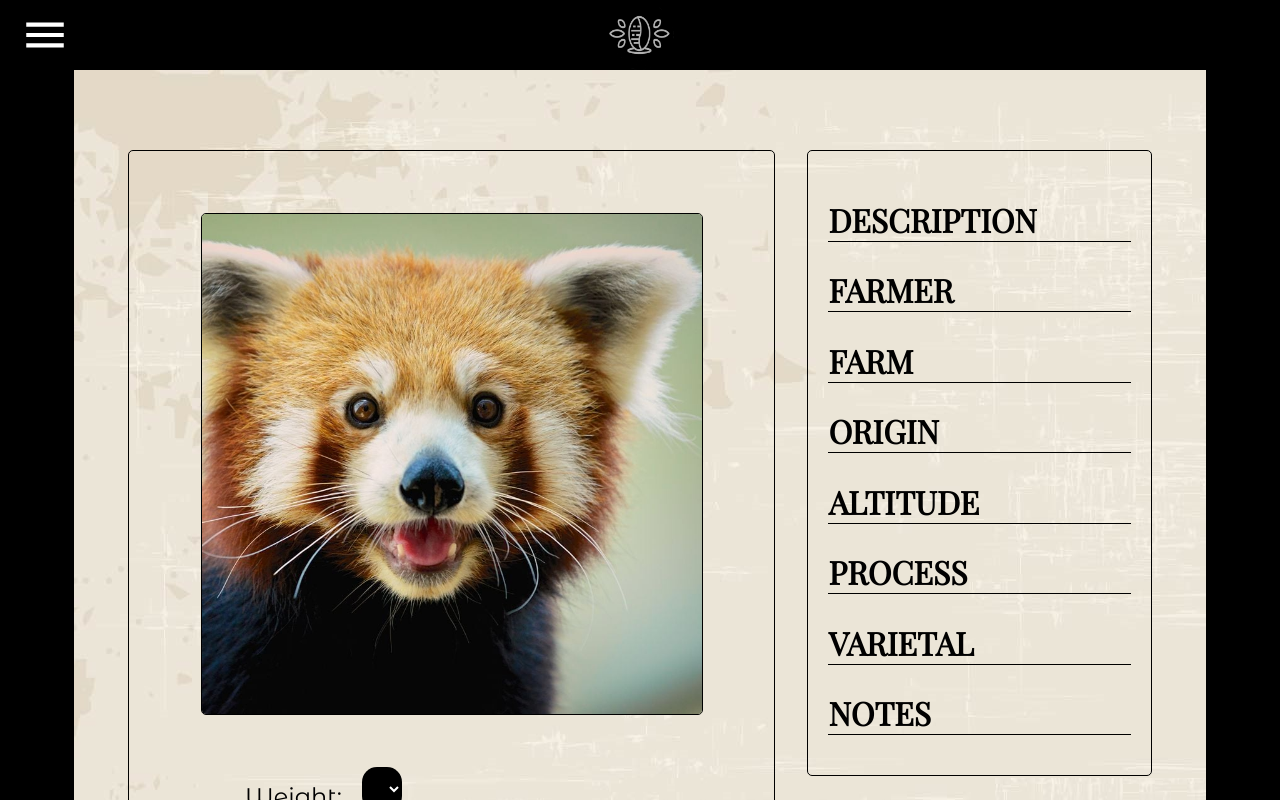
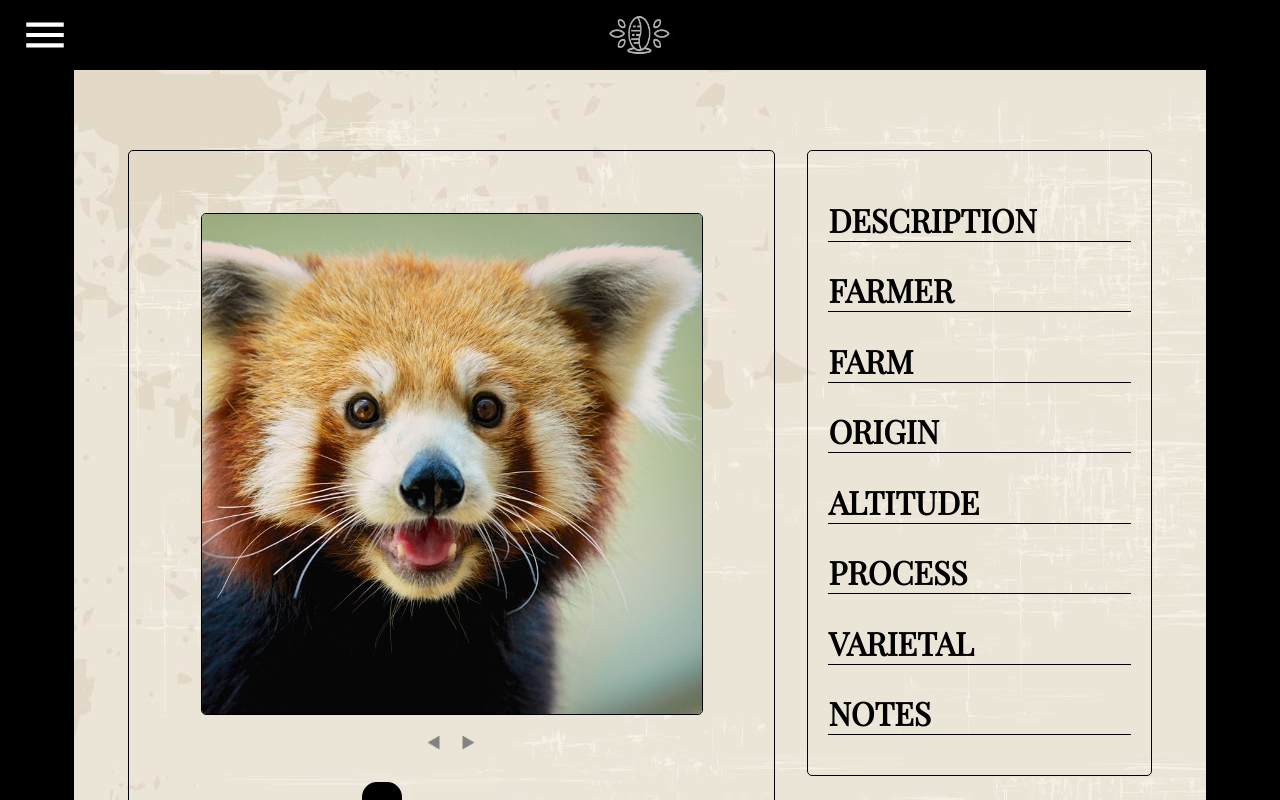
Before and after one commit to caelinp/rider-coffee-roaster, a React (Create React App) app: page /rider-coffee-roaster/sample-product in a window 1280 px wide. Built offline with nearby package versions, Linux system fonts and the light colour scheme.

Commit message:
added some product info page buttons and expanded redux cart implementation

```diff
--- a/src/AllProductsPage.css
+++ b/src/AllProductsPage.css
@@ -134,6 +134,10 @@ body, html {
   border-radius: 3px;
 }
 
+.product-card-all-products-link {
+  text-decoration: none;
+}
+
 .product-price {
   font-size: 0.9rem;
   border: 1px solid #FFF;
--- a/src/AllProductsPage.tsx
+++ b/src/AllProductsPage.tsx
@@ -8,12 +8,12 @@ import productsData from './json/products.json';
 
 interface Product {
   id: string;
-  productName: string;
+  name: string;
   imageUrl: string;
   price: string;
 }
 
-const formatString = (inputString: string) => {
+export const formatString = (inputString: string) => {
   // Replace whitespace with hyphens, remove non-alphanumeric characters,
   // and convert to lowercase using regular expressions.
   const formattedString = inputString
@@ -28,7 +28,7 @@ const AllProductsPage = () => {
   // Create Product objects based on productsData.products
   const products: Product[] = productsData.products.map((productData, index) => ({
     id: productData.id || `${index + 1}`,
-    productName: productData.productName || `Product ${index + 1}`,
+    name: productData.productName || `Product ${index + 1}`,
     imageUrl: productData.images.bagImage || '',
     price: productData.pricing.size2.price || "99.99"
   }));
@@ -42,7 +42,7 @@ const AllProductsPage = () => {
 
   // Filter products based on the search query
   const filteredProducts = products.filter((product) =>
-    product.productName.toLowerCase().includes(searchQuery.toLowerCase())
+    product.name.toLowerCase().includes(searchQuery.toLowerCase())
   );
 
   return (
@@ -67,16 +67,17 @@ const AllProductsPage = () => {
           <div className="products-grid">
             {filteredProducts.map((product) => (
               <Link
-                to={`/rider-coffee-roaster/products/` + product.id + "/" + formatString(product.productName) }
+                id="product-card-all-products-link"
+                to={`/rider-coffee-roaster/products/` + product.id + "/" + formatString(product.name) }
                 key={product.id}
                 className="product-link"
               >
                 <div className="product-card">
                   <div className="product-image-gridview-container">
-                    <DynamicImage className="product-image-gridview" imageUrl={product.imageUrl} alt={product.productName} />
+                    <DynamicImage className="product-image-gridview" imageUrl={product.imageUrl} alt={product.name} />
                   </div>
                   <div className="product-details">
-                    <h3 className="product-name">{product.productName}</h3>
+                    <h3 className="product-name">{product.name}</h3>
                     <p className="product-price">{product.price}</p>
                   </div>
                 </div>
--- a/src/CartSlice.ts
+++ b/src/CartSlice.ts
@@ -1,14 +1,7 @@
 // CartSlice.ts
 import { createSlice, PayloadAction } from '@reduxjs/toolkit';
-
-interface OrderItem {
-  id: number;
-  product: string;
-  quantity: number;
-  price: number;
-  groundSize: string;
-  bagSize: string;
-}
+import { OrderItem } from './OrderItem'
+import CoffeeBagOrderItem from './OrderItem'
 
 interface CartState {
   items: OrderItem[];
@@ -41,8 +34,30 @@ const cartSlice = createSlice({
         state.items[index] = updatedOrder;
       }
     },
+    addCoffeeBagItem: (state, action: PayloadAction<CoffeeBagOrderItem>) => {
+      state.items.push(action.payload);
+    },
+
+    removeCoffeeBagItem: (state, action: PayloadAction<number>) => {
+      state.items = state.items.filter(
+        (item) => !(item instanceof CoffeeBagOrderItem && item.id === action.payload)
+      );
+    },
+
+    updateCoffeeBagItem: (
+      state,
+      action: PayloadAction<{ id: number; updatedOrder: CoffeeBagOrderItem }>
+    ) => {
+      const { id, updatedOrder } = action.payload;
+      const index = state.items.findIndex(
+        (item) => item instanceof CoffeeBagOrderItem && item.id === id
+      );
+      if (index !== -1) {
+        state.items[index] = updatedOrder;
+      }
+    },
   },
 });
 
-export const { addItem, removeItem, clearCart, getAllItems, updateItem } = cartSlice.actions;
+export const { addItem, removeItem, clearCart, getAllItems, updateItem, addCoffeeBagItem, removeCoffeeBagItem, updateCoffeeBagItem } = cartSlice.actions;
 export default cartSlice.reducer;
--- a/src/FeaturedProductsPage.css
+++ b/src/FeaturedProductsPage.css
@@ -39,6 +39,10 @@ body, html {
   gap: 20px;
   overflow-y: auto; /* Enable vertical scroll if content exceeds container */
   justify-content: center;
+}
+
+.product-card-all-products-link {
+  text-decoration: none;
 }
 
 .product-card-featured {
--- a/src/FeaturedProductsPage.tsx
+++ b/src/FeaturedProductsPage.tsx
@@ -4,18 +4,8 @@ import './FeaturedProductsPage.css';
 import { Link } from 'react-router-dom';
 import productsData from './json/products.json'; // Import the JSON file
 import DynamicImage from './DynamicImage';
+import {formatString} from './AllProductsPage';
 
-
-const formatString = (inputString: string) => {
-  // Replace whitespace with hyphens, remove non-alphanumeric characters,
-  // and convert to lowercase using regular expressions.
-  const formattedString = inputString
-    .replace(/\s+/g, '-') // Replace whitespace with hyphens
-    .replace(/[^a-zA-Z0-9-]/g, '') // Remove non-alphanumeric characters except hyphens
-    .toLowerCase(); // Convert to lowercase
-
-  return formattedString;
-}
 interface Product {
   id: string;
   name: string;
@@ -51,7 +41,12 @@ const FeaturedProductsPage = () => {
           <h1 className="featured-header">Featured Roasts</h1>
           {featuredProducts.map((product) => (
             <div className="link-container" key={product.id}>
-              <Link to={`/rider-coffee-roaster/products/` + product.id + "/" + formatString(product.name) }>
+              <Link
+                id="product-card-featured-products-link"
+                to={`/rider-coffee-roaster/products/` + product.id + "/" + formatString(product.name) }
+                key={product.id}
+                className="product-link"
+              >
                 <div className="product-card-featured" key={product.id}>
                   <div className="product-image-featured-container">
                     <DynamicImage className="product-image-featured" imageUrl={product.imageUrl} alt={product.name} />
--- /dev/null
+++ b/src/OrderItem.ts
@@ -0,0 +1,35 @@
+// orderItem.ts
+
+interface OrderItem {
+    id: number;
+    product: string;
+    quantity: number;
+  }
+
+class CoffeeBagOrderItem implements OrderItem {
+  id: number;
+  product: string;
+  quantity: number;
+  price: number;
+  groundSize: string;
+  bagSize: string;
+
+  constructor(
+    id: number,
+    product: string,
+    quantity: number,
+    price: number,
+    groundSize: string,
+    bagSize: string
+  ) {
+    this.id = id;
+    this.product = product;
+    this.quantity = quantity;
+    this.price = price;
+    this.groundSize = groundSize;
+    this.bagSize = bagSize;
+  }
+}
+
+export default CoffeeBagOrderItem;
+export type { OrderItem };
--- a/src/ProductInfoPage.css
+++ b/src/ProductInfoPage.css
@@ -109,7 +109,6 @@ p {
 
 }
 
-
 /* Hide the scrollbar for Firefox */
 .product-info-content {
   scrollbar-width: thin;
@@ -133,12 +132,65 @@ p {
 }
 
 .image-dot {
+  padding: 2px;
   width: 10px;
   height: 10px;
   margin: 0 5px;
   border-radius: 50%;
   background-color: #ccc;
   transition: background-color 0.3s ease;
+}
+
+.image-arrow-left {
+  padding: 0px;
+  border: none;
+  cursor: pointer;
+  color: grey;
+  width: 15px;
+  height: 15px;
+  font-size: 15px; /* Adjust the font size as needed */
+  margin: 0 10px; /* Add some spacing between arrows and dots */
+  background-image: url("./img/left_arrow.png");
+  background-size: contain; /* Scale the image to fit while maintaining aspect ratio */
+  background-repeat: no-repeat; /* Prevent image repetition */
+}
+
+.image-arrow-right {
+  padding: 0px;
+  border: none;
+  cursor: pointer;
+  color: grey;
+  width: 15px;
+  height: 15px;
+  font-size: 15px; /* Adjust the font size as needed */
+  margin: 0 10px; /* Add some spacing between arrows and dots */
+  background-image: url("./img/right_arrow.png");
+  background-size: contain; /* Scale the image to fit while maintaining aspect ratio */
+  background-repeat: no-repeat; /* Prevent image repetition */
+}
+
+#left_arrow {
+  background-image: url("./img/left_arrow.png");
+  background-size: cover; /* Scale the image to fit while maintaining aspect ratio */
+  background-repeat: no-repeat; /* Prevent image repetition */
+  background-position: center; /* Center the image horizontally and vertically */
+  width: auto;
+  z-index: 1;
+  border: 1px solid black; /* Remove the default button border */
+  font-size: 16px; /* Set font size */
+  cursor: pointer; /* Add a pointer cursor on hover */
+}
+
+#right_arrow {
+  background-image: url("./img/right_arrow.png");
+  background-size: contain; /* Scale the image to fit while maintaining aspect ratio */
+  background-repeat: no-repeat; /* Prevent image repetition */
+  background-position: center; /* Center the image horizontally and vertically */
+  width: 20px; /* Set the width and height of the button */
+  height: 20px;
+  border: none; /* Remove the default button border */
+  font-size: 16px; /* Set font size */
+  cursor: pointer; /* Add a pointer cursor on hover */
 }
 
 .image-dot.active {
--- a/src/ProductInfoPage.tsx
+++ b/src/ProductInfoPage.tsx
@@ -2,6 +2,9 @@ import React, { useState, useRef, useEffect } from 'react';
 import { useParams } from 'react-router-dom';
 import './ProductInfoPage.css';
 import DynamicImage from './DynamicImage';
+import { useDispatch } from 'react-redux';
+import { addItem, addCoffeeBagItem } from './CartSlice'
+
 import productsData from './json/products.json'; // Import the JSON file
 
 const DEFAULT_WEIGHT: string = "340g";
@@ -27,6 +30,15 @@ interface Product {
 
 const ProductInfoPage = () => {
   const {id, productName } = useParams();
+
+
+  const dispatch = useDispatch();
+
+    // add handlers that use reducers
+    //const handleAddItem = (item: string) => {
+      //dispatch(addItem(item));
+    //};
+
   const foundProductData = productsData.products.find((product) => product.id === id);
 
   const product: Product = {
@@ -81,8 +93,20 @@ const ProductInfoPage = () => {
   const [currentImageIndex, setCurrentImageIndex] = useState(0);
   const imgRef = useRef<HTMLImageElement | null>(null);
 
+  const handleLeftArrowClick = () => {
+    setCurrentImageIndex((prevIndex) =>
+      prevIndex === 0 ? imagesArray.length - 1 : prevIndex - 1
+    );
+  };
+
+  const handleRightArrowClick = () => {
+    setCurrentImageIndex((prevIndex) =>
+      prevIndex === imagesArray.length - 1 ? 0 : prevIndex + 1
+    );
+  };
+
+
   const handleImageClick = (e: React.MouseEvent<HTMLImageElement>) => {
-    console.log("here");
     e.preventDefault(); // Prevent the default behavior if needed
     if (imgRef.current) {
       const imageWidth = imgRef.current.clientWidth;
@@ -109,12 +133,14 @@ const ProductInfoPage = () => {
             </div>
             <DynamicImage className="product-main-image" imageUrl={imagesArray[currentImageIndex]} alt={product.name} onClick={handleImageClick} imgRef={imgRef} />
             <div className="image-dots">
+              <div className="image-arrow-left" id="left-arrow" onClick={handleLeftArrowClick}></div>
               {Object.keys(product.images).map((key, index) => (
                 <div
                   key={index}
                   className={`image-dot ${currentImageIndex === index ? 'active' : ''}`}
                 ></div>
               ))}
+              <div className="image-arrow-right" id="right-arrow" onClick={handleRightArrowClick}></div>
             </div>
             <div className="order-options">
               <div className="option">
--- a/src/index.tsx
+++ b/src/index.tsx
@@ -1,11 +1,15 @@
-import { BrowserRouter } from 'react-router-dom'; // Import BrowserRouter
+import { BrowserRouter } from 'react-router-dom';
 import { createRoot } from 'react-dom/client';
+import { Provider } from 'react-redux'; // Import the Provider
+import store from './Store'; // Import your Redux store
 import App from './App';
 import './index.css';
 
 const root = createRoot(document.getElementById('root')!);
 root.render(
-  <BrowserRouter>
-    <App />
-  </BrowserRouter>
+  <Provider store={store}> {/* Wrap your App with the Provider */}
+    <BrowserRouter>
+      <App />
+    </BrowserRouter>
+  </Provider>
 );
```
Also changed, not shown: src/img/left_arrow.png (added), src/img/right_arrow.png (added). Lines whose indentation alone changed are shown as unchanged.
